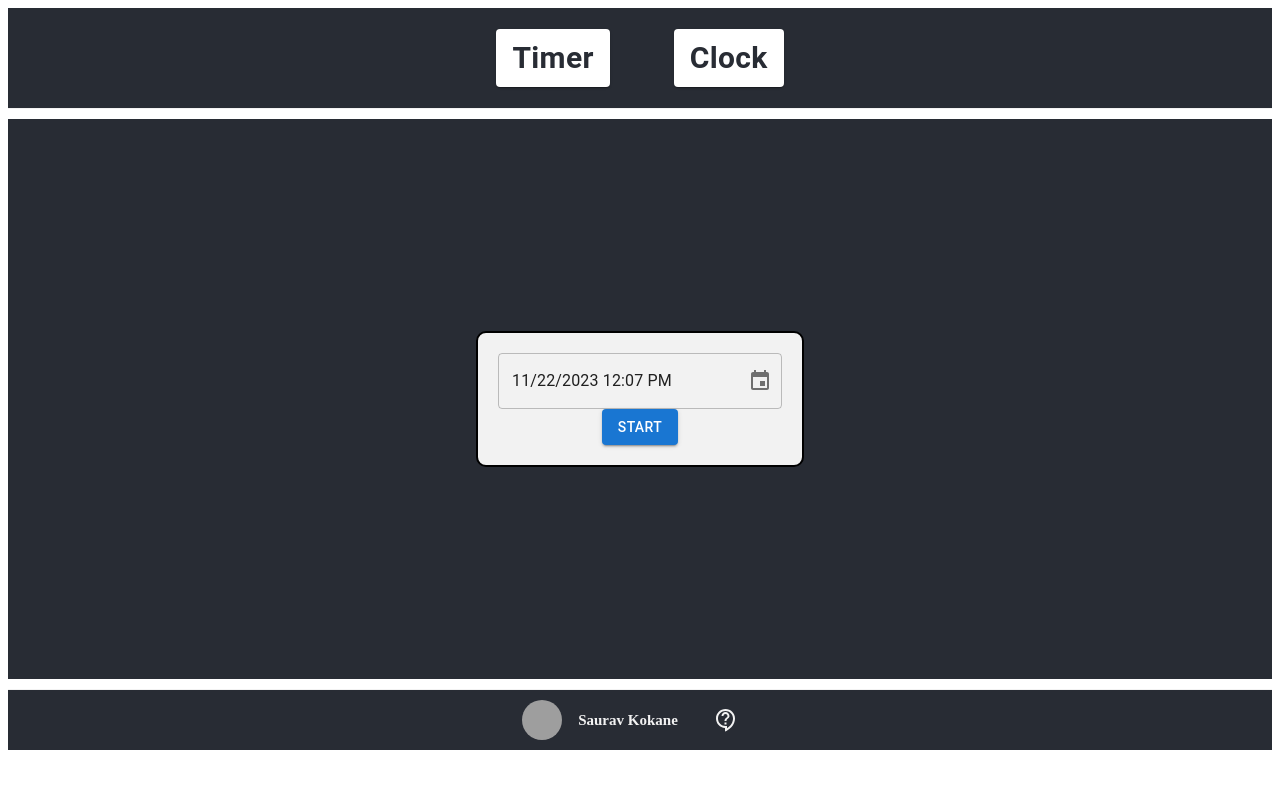
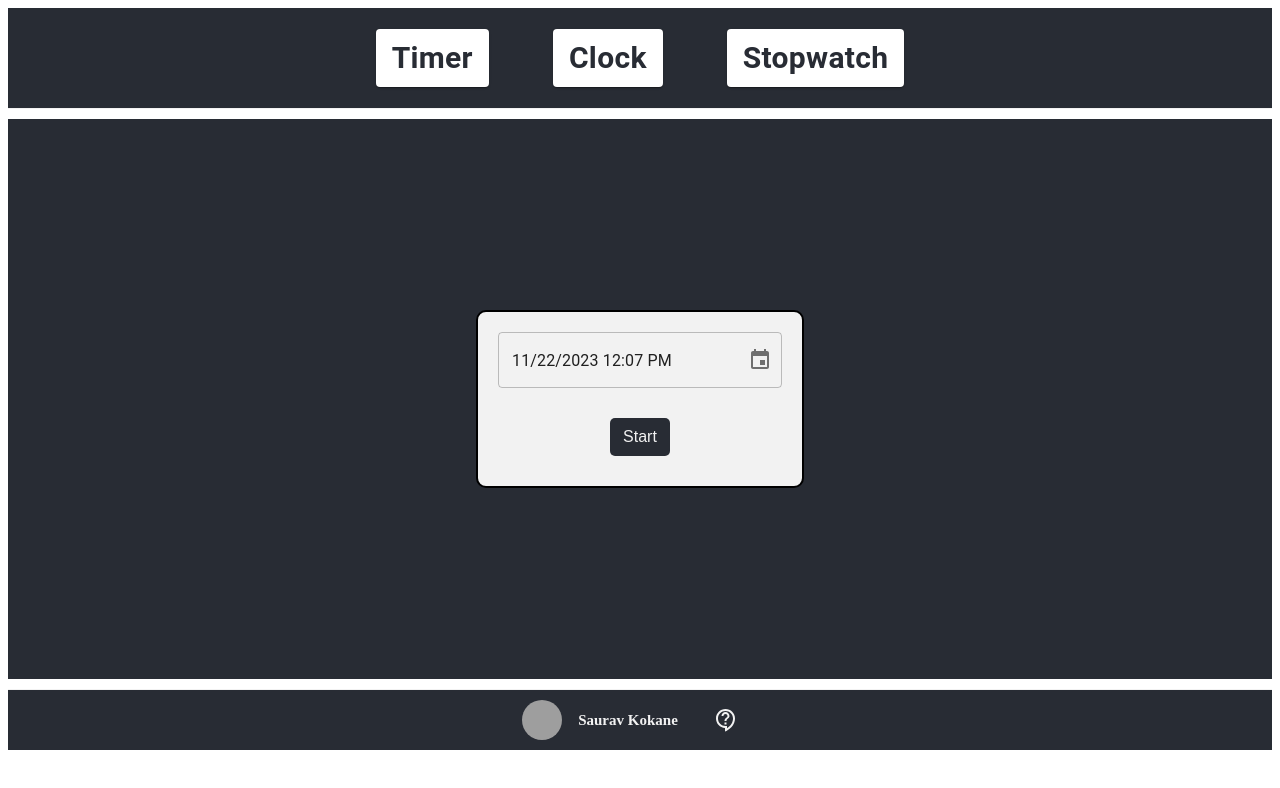
Before and after one commit to sauravkokane/Timer, a React (Create React App) app: page / in a window 1280 px wide. Shown: the top 788 px of the page. Built offline with nearby package versions, Linux system fonts and the light colour scheme; grey boxes are pictures that could not be loaded.

Commit message:
added functionality of stopwatch

```diff
--- a/src/App.js
+++ b/src/App.js
@@ -1,6 +1,7 @@
 import React, { useState } from "react";
 import DateSetter from "./Components/DateSetter.tsx";
 import Clock from "./Components/Clock.tsx";
+import Stopwatch from "./Components/Stopwatch.tsx";
 import NavigationBar from "./Components/NavigationBar.tsx";
 import Footer from "./Components/Footer.tsx";
 import './Static/styles/App.css';
@@ -13,6 +14,7 @@ function App() {
       <div className="app">
         {navbarSelection === 'Timer' && <DateSetter />}
         {navbarSelection === 'Clock' && <Clock />}
+        {navbarSelection === 'Stopwatch' && <Stopwatch />}
       </div>
 
       <Footer className="footer" />
--- a/src/Components/DateSetter.tsx
+++ b/src/Components/DateSetter.tsx
@@ -12,6 +12,11 @@ import "../Static/styles/datesetter.css";
 const DateSetter = () => {
     const [running, setRunning] = useState(false);
     const [dueDate, setDueDate] = useState(new Date());
+
+    useEffect(() => {
+        if (running === false)
+            setDueDate(new Date());
+    }, [running])
     const run = () => {
         var now = new Date();
         wait(2000);
@@ -35,7 +40,7 @@ const DateSetter = () => {
                 <LocalizationProvider dateAdapter={AdapterDayjs}>
                     <DesktopDateTimePicker defaultValue={dayjs(new Date())} onChange={OnDateSelect} />
                 </LocalizationProvider>
-                <Button variant="contained" className='btn' onClick={run}>Start</Button>
+                <button className='btn' onClick={run}>Start</button>
             </>}
             {running && <Timer deadline={dueDate} setRunning={setRunning} />}
             {running && <button className='btn cancel' onClick={() => setRunning(false)}>Cancel</button>}
--- a/src/Components/NavigationBar.tsx
+++ b/src/Components/NavigationBar.tsx
@@ -23,6 +23,7 @@ const NavigationBar = ({ setNavbarSelection }) => {
             <Stack direction={"row"} spacing={8}>
                 <Item onClick={() => setNavbarSelection('Timer')}>Timer</Item>
                 <Item onClick={() => setNavbarSelection('Clock')}>Clock</Item>
+                <Item onClick={() => setNavbarSelection('Stopwatch')}>Stopwatch</Item>
             </Stack>
         </div>
     )
--- a/src/Static/styles/datesetter.css
+++ b/src/Static/styles/datesetter.css
@@ -9,11 +9,13 @@
     border: 2px solid black;
     border-radius: 10px;
     background-color: #f2f2f2;
+    gap: 20px;
 }
 
 .btn {
     margin: 10px;
     padding: 10px;
+    min-width: 60px;
     font-size: 16px;
     border-radius: 5px;
     border: none;
@@ -22,4 +24,9 @@
     color: #f2f2f2;
     transition: background-color 0.3s ease;
 
+    &:hover {
+        background-color: #f2f2f2;
+        color: #282c34;
+        border: #282c34 2px solid;
+    }
 }
```
